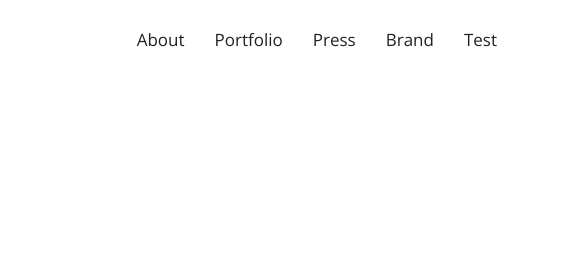
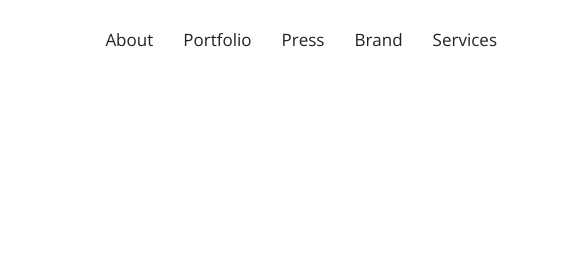
Before and after one commit to muston86/test, a plain HTML site: page index.html in a window 1280 px wide. Shown: the top 280 px of the page, 713-1280 px from the left. Drawn offline with nearby package versions, Linux system fonts and the light colour scheme.

Commit message:
Update index.html

```diff
--- a/index.html
+++ b/index.html
@@ -6,7 +6,7 @@
     <meta charset="utf-8">
     <meta http-equiv="X-UA-Compatible" content="IE=edge">
     <meta name="viewport" content="width=device-width, initial-scale=1">
-    <meta name="description" content="">
+    <meta name="description" content="Site test">
     <meta name="author" content="">
 
     <title>Muston.fr</title>
@@ -40,7 +40,7 @@
 				<li><a href="#portfolio">Portfolio</a></li>
 				<li><a href="#press">Press</a></li>
 				<li><a href="#brand">Brand</a></li>
-				<li><a href="#test">Test</a></li>
+				<li><a href="#services">Services</a></li>
 			</ul>
 			</div><!-- /.navbar-collapse -->
 		</div><!-- /.container-fluid -->
```
